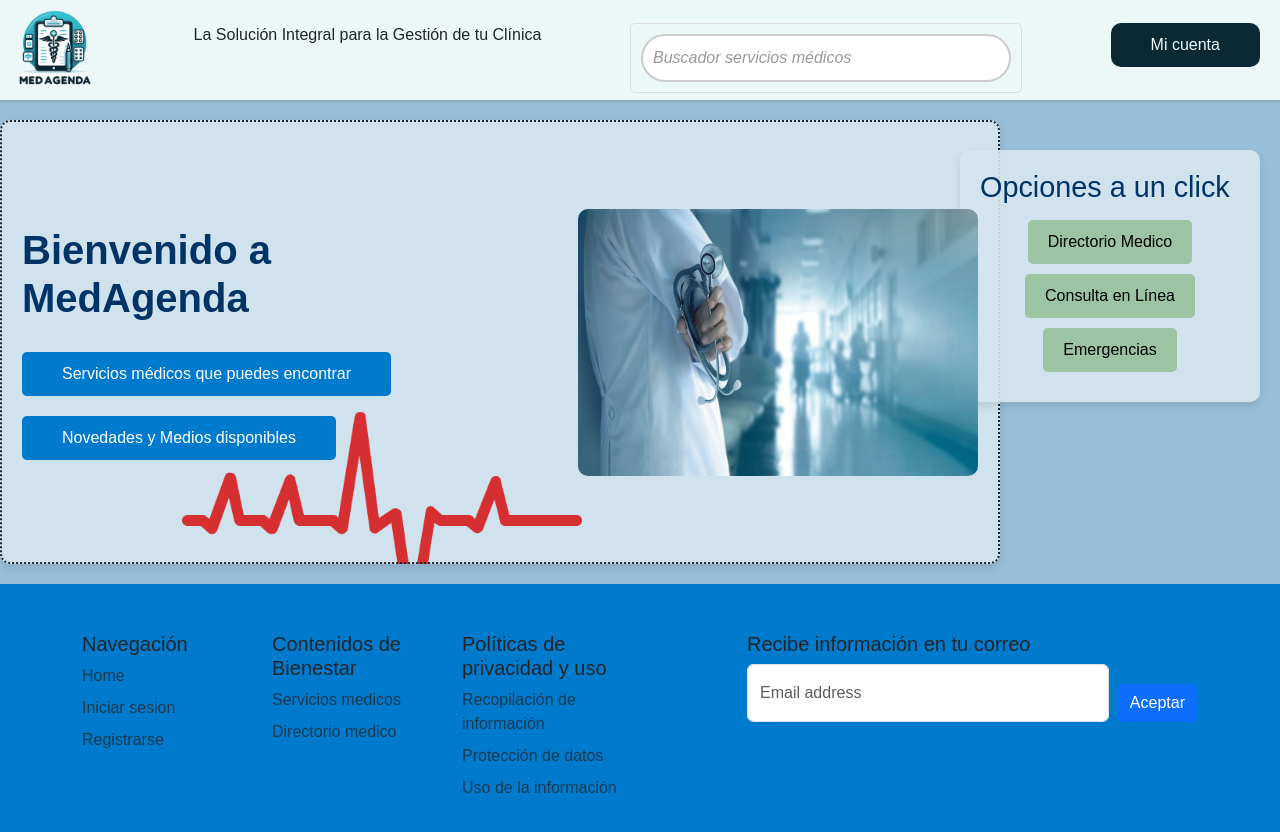
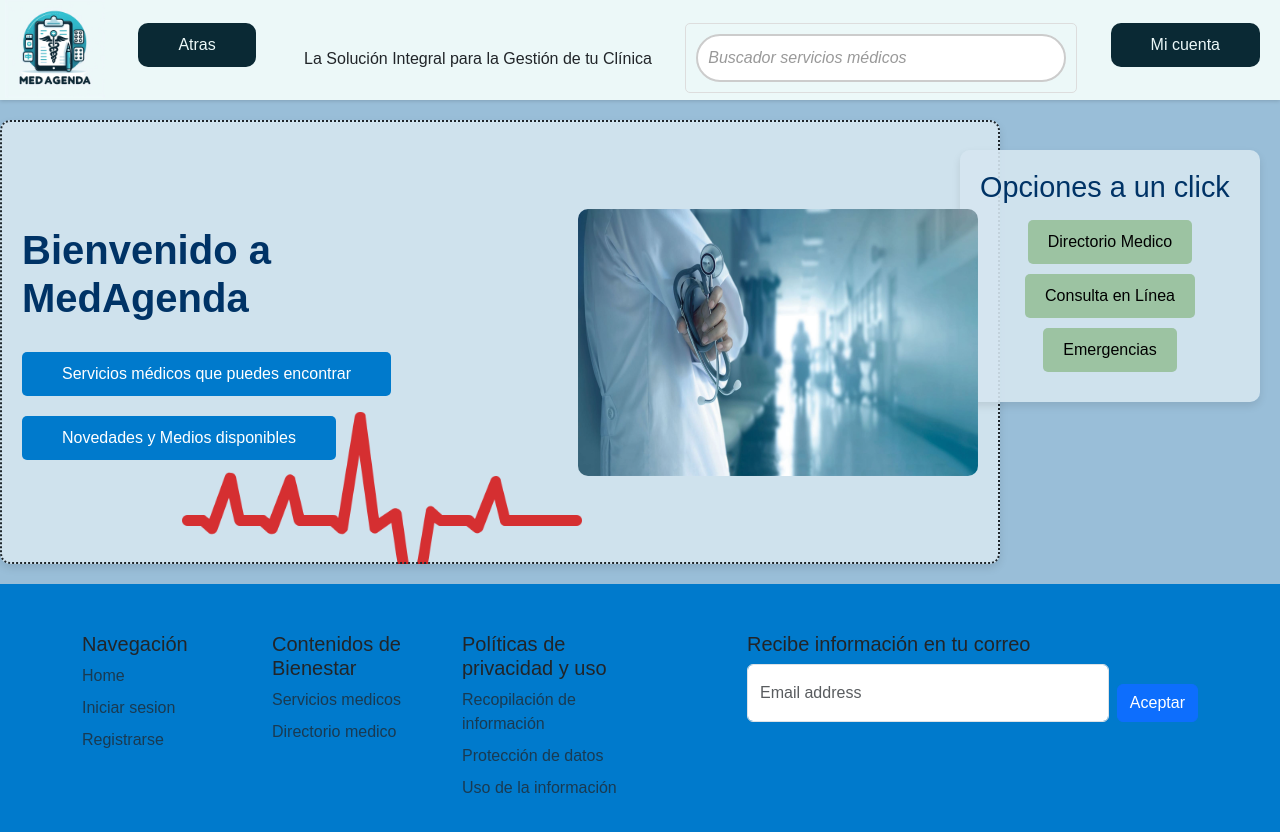
Before and after one commit to PirrY/MedAgenda, a React (Vite) app in the folder FrontEnd/: page / in a window 1280 px wide. Shown: the top 832 px of the page. Built offline with nearby package versions, Linux system fonts and the light colour scheme.

Commit message:
Cambio de botones en el header

```diff
--- a/FrontEnd/src/components/molecules/Header.jsx
+++ b/FrontEnd/src/components/molecules/Header.jsx
@@ -24,9 +24,14 @@ export default function Header() {
     <header>
 
         <nav>
-            <img src="/src/img/logo.jpeg" alt="" height={100} width={100} onClick={goBack}/>
+            <img src="/src/img/logo.jpeg" alt="" height={100} width={100} onClick={goToHomePage}/>
+            <section id = 'section3'>
+              <button onClick={goBack}>Atras</button>
+            </section>
             <section id='section1'>
+              <br></br>
               <p>La Solución Integral para la Gestión de tu Clínica</p>
+              <br></br>
             </section>
             <section id='section2'>
                 <SearchBar />
```
